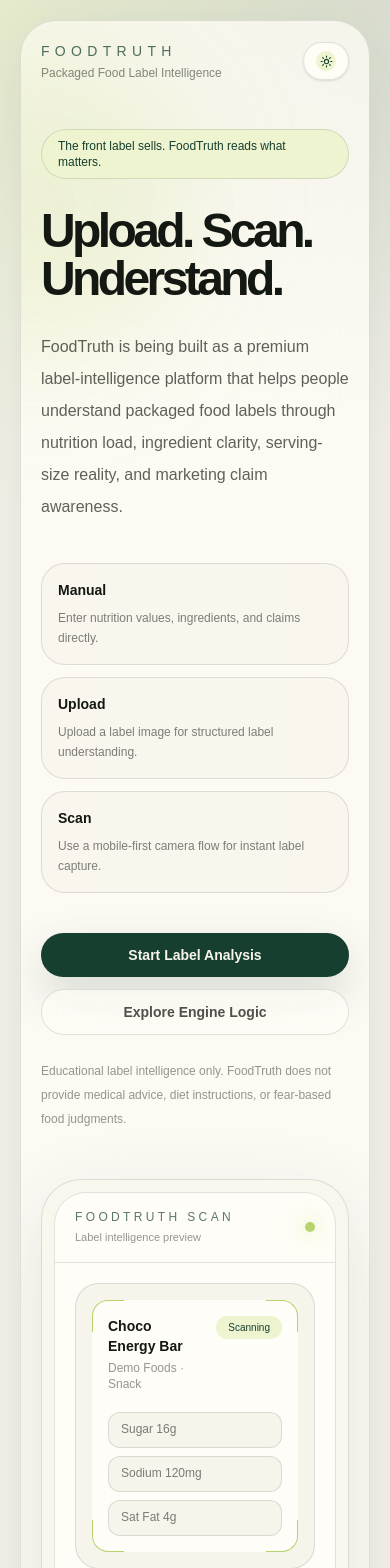
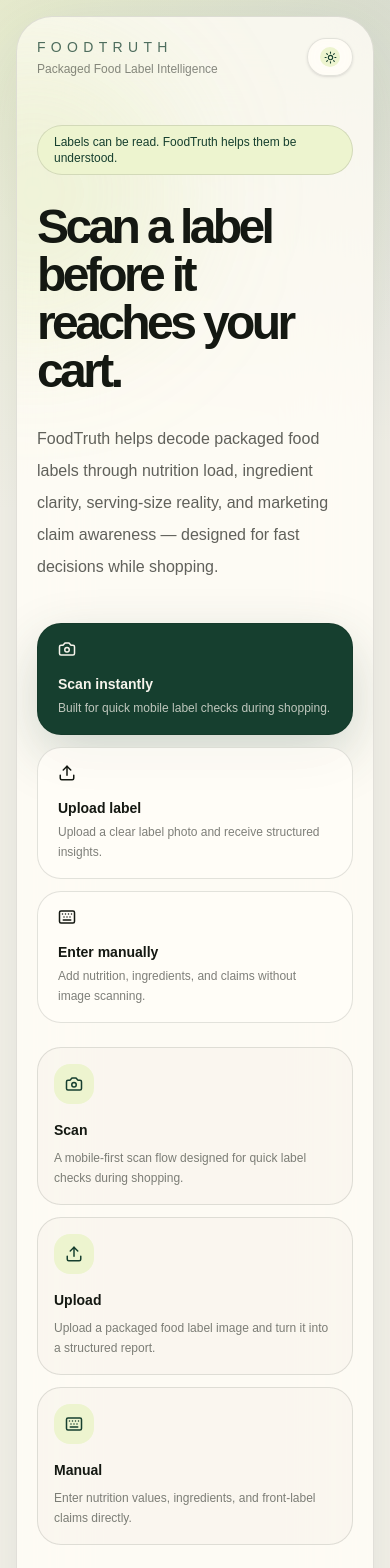
Before and after one commit to sumitdhara609/FoodTruth, a Next.js app: page / in a window 390 px wide. Shown: the top 1568 px of the page. Built offline with nearby package versions, Linux system fonts and the light colour scheme.

Commit message:
Refine mobile-first homepage structure

```diff
--- a/app/page.tsx
+++ b/app/page.tsx
@@ -1,26 +1,36 @@
+import { Camera, Keyboard, Upload } from "lucide-react";
+import { HeroActions } from "@/components/landing/hero-actions";
+import { InputModeCard } from "@/components/landing/input-mode-card";
 import { ScanPreview } from "@/components/landing/scan-preview";
+import { SiteFooter } from "@/components/layout/site-footer";
 import { ThemeToggle } from "@/components/theme/theme-toggle";
 
 const inputModes = [
   {
-    title: "Manual",
-    description: "Enter nutrition values, ingredients, and claims directly.",
+    title: "Scan",
+    description:
+      "A mobile-first scan flow designed for quick label checks during shopping.",
+    icon: <Camera size={18} />,
   },
   {
     title: "Upload",
-    description: "Upload a label image for structured label understanding.",
+    description:
+      "Upload a packaged food label image and turn it into a structured report.",
+    icon: <Upload size={18} />,
   },
   {
-    title: "Scan",
-    description: "Use a mobile-first camera flow for instant label capture.",
+    title: "Manual",
+    description:
+      "Enter nutrition values, ingredients, and front-label claims directly.",
+    icon: <Keyboard size={18} />,
   },
 ];
 
 export default function Home() {
   return (
-    <main className="min-h-screen overflow-hidden px-5 py-5 sm:px-8 sm:py-8 lg:px-14">
-      <section className="relative mx-auto flex min-h-[calc(100vh-2.5rem)] max-w-7xl flex-col overflow-hidden rounded-[2.25rem] border border-[var(--border)] bg-[var(--surface)]/72 p-5 shadow-[var(--shadow-soft)] backdrop-blur-2xl sm:p-8 lg:p-10">
-        <div className="pointer-events-none absolute -left-32 top-10 h-72 w-72 rounded-full bg-[var(--accent)]/20 blur-3xl" />
+    <main className="min-h-screen overflow-hidden px-4 py-4 sm:px-8 sm:py-8 lg:px-14">
+      <section className="relative mx-auto flex min-h-[calc(100vh-2rem)] max-w-7xl flex-col overflow-hidden rounded-[2.25rem] border border-[var(--border)] bg-[var(--surface)]/78 p-5 shadow-[var(--shadow-soft)] backdrop-blur-2xl sm:p-8 lg:p-10">
+        <div className="pointer-events-none absolute -left-32 top-8 h-72 w-72 rounded-full bg-[var(--accent)]/18 blur-3xl" />
         <div className="pointer-events-none absolute -right-32 bottom-10 h-96 w-96 rounded-full bg-[var(--primary)]/10 blur-3xl" />
 
         <nav className="relative z-10 flex items-center justify-between gap-6">
@@ -35,7 +45,7 @@ export default function Home() {
 
           <div className="flex items-center gap-3">
             <div className="hidden rounded-full border border-[var(--border)] bg-[var(--surface)]/70 px-4 py-2 text-xs text-[var(--foreground)]/60 sm:block">
-              Engine v0.1
+              Mobile-first · Free · Premium
             </div>
             <ThemeToggle />
           </div>
@@ -44,58 +54,43 @@ export default function Home() {
         <div className="relative z-10 grid flex-1 gap-12 py-12 lg:grid-cols-[0.98fr_1.02fr] lg:items-center lg:py-16">
           <div>
             <div className="inline-flex rounded-full border border-[var(--border)] bg-[var(--accent-muted)] px-4 py-2 text-xs font-medium text-[var(--primary)]">
-              The front label sells. FoodTruth reads what matters.
+              Labels can be read. FoodTruth helps them be understood.
             </div>
 
             <h1 className="mt-7 max-w-4xl text-5xl font-semibold tracking-[-0.075em] text-[var(--foreground)] sm:text-6xl lg:text-7xl">
-              Upload. Scan. Understand.
+              Scan a label before it reaches your cart.
             </h1>
 
             <p className="mt-7 max-w-2xl text-base leading-8 text-[var(--foreground)]/68 sm:text-lg">
-              FoodTruth is being built as a premium label-intelligence platform
-              that helps people understand packaged food labels through
-              nutrition load, ingredient clarity, serving-size reality, and
-              marketing claim awareness.
+              FoodTruth helps decode packaged food labels through nutrition
+              load, ingredient clarity, serving-size reality, and marketing
+              claim awareness — designed for fast decisions while shopping.
             </p>
 
-            <div className="mt-10 grid gap-3 sm:grid-cols-3">
+            <HeroActions />
+
+            <div className="mt-6 grid gap-3 sm:grid-cols-3">
               {inputModes.map((mode) => (
-                <div
+                <InputModeCard
                   key={mode.title}
-                  className="rounded-3xl border border-[var(--border)] bg-[var(--background)]/60 p-4 transition hover:-translate-y-0.5 hover:bg-[var(--surface-muted)]"
-                >
-                  <p className="text-sm font-semibold text-[var(--foreground)]">
-                    {mode.title}
-                  </p>
-                  <p className="mt-2 text-xs leading-5 text-[var(--foreground)]/55">
-                    {mode.description}
-                  </p>
-                </div>
+                  title={mode.title}
+                  description={mode.description}
+                  icon={mode.icon}
+                />
               ))}
             </div>
 
-            <div className="mt-10 flex flex-col gap-3 sm:flex-row">
-              <button className="rounded-full bg-[var(--primary)] px-6 py-3 text-sm font-semibold text-[var(--background)] shadow-[0_18px_45px_rgba(22,63,47,0.18)] transition hover:opacity-90">
-                Start Label Analysis
-              </button>
-              <button className="rounded-full border border-[var(--border)] bg-[var(--surface)]/70 px-6 py-3 text-sm font-semibold text-[var(--foreground)]/75 transition hover:bg-[var(--surface-muted)]">
-                Explore Engine Logic
-              </button>
-            </div>
-
             <p className="mt-6 max-w-xl text-xs leading-6 text-[var(--foreground)]/45">
-              Educational label intelligence only. FoodTruth does not provide
-              medical advice, diet instructions, or fear-based food judgments.
+              Future signed-in experiences may store scan history and support
+              optional health-context preferences, while keeping guidance
+              educational and responsible.
             </p>
           </div>
 
           <ScanPreview />
         </div>
 
-        <footer className="relative z-10 flex flex-col gap-3 border-t border-[var(--border)] pt-5 text-xs text-[var(--foreground)]/48 sm:flex-row sm:items-center sm:justify-between">
-          <p>Manual entry now. Upload and scan flows planned carefully.</p>
-          <p>Crafted with clarity by Sumit Dhara</p>
-        </footer>
+        <SiteFooter />
       </section>
     </main>
   );
--- /dev/null
+++ b/components/landing/hero-actions.tsx
@@ -0,0 +1,31 @@
+import { Camera, Upload, Keyboard } from "lucide-react";
+
+export function HeroActions() {
+  return (
+    <div className="mt-10 grid gap-3 sm:grid-cols-3">
+      <button className="rounded-[1.5rem] border border-[var(--border)] bg-[var(--primary)] px-5 py-4 text-left text-[var(--background)] shadow-[0_20px_55px_rgba(22,63,47,0.2)] transition hover:-translate-y-1 hover:opacity-95">
+        <Camera size={18} />
+        <span className="mt-4 block text-sm font-semibold">Scan instantly</span>
+        <span className="mt-1 block text-xs leading-5 opacity-75">
+          Built for quick mobile label checks during shopping.
+        </span>
+      </button>
+
+      <button className="rounded-[1.5rem] border border-[var(--border)] bg-[var(--surface)]/80 px-5 py-4 text-left text-[var(--foreground)] transition hover:-translate-y-1 hover:bg-[var(--surface-muted)]">
+        <Upload size={18} />
+        <span className="mt-4 block text-sm font-semibold">Upload label</span>
+        <span className="mt-1 block text-xs leading-5 text-[var(--foreground)]/55">
+          Upload a clear label photo and receive structured insights.
+        </span>
+      </button>
+
+      <button className="rounded-[1.5rem] border border-[var(--border)] bg-[var(--surface)]/80 px-5 py-4 text-left text-[var(--foreground)] transition hover:-translate-y-1 hover:bg-[var(--surface-muted)]">
+        <Keyboard size={18} />
+        <span className="mt-4 block text-sm font-semibold">Enter manually</span>
+        <span className="mt-1 block text-xs leading-5 text-[var(--foreground)]/55">
+          Add nutrition, ingredients, and claims without image scanning.
+        </span>
+      </button>
+    </div>
+  );
+}
--- /dev/null
+++ b/components/landing/input-mode-card.tsx
@@ -0,0 +1,35 @@
+import type { ReactNode } from "react";
+import { cn } from "@/lib/utils";
+
+type InputModeCardProps = {
+  title: string;
+  description: string;
+  icon: ReactNode;
+  className?: string;
+};
+
+export function InputModeCard({
+  title,
+  description,
+  icon,
+  className,
+}: InputModeCardProps) {
+  return (
+    <div
+      className={cn(
+        "group rounded-3xl border border-[var(--border)] bg-[var(--background)]/60 p-4 transition duration-300 hover:-translate-y-1 hover:bg-[var(--surface-muted)]",
+        className
+      )}
+    >
+      <div className="mb-4 grid h-10 w-10 place-items-center rounded-2xl bg-[var(--accent-muted)] text-[var(--primary)] transition group-hover:scale-105">
+        {icon}
+      </div>
+
+      <p className="text-sm font-semibold text-[var(--foreground)]">{title}</p>
+
+      <p className="mt-2 text-xs leading-5 text-[var(--foreground)]/55">
+        {description}
+      </p>
+    </div>
+  );
+}
--- /dev/null
+++ b/components/layout/site-footer.tsx
@@ -0,0 +1,22 @@
+export function SiteFooter() {
+  return (
+    <footer className="relative z-10 flex flex-col gap-4 border-t border-[var(--border)] pt-5 text-xs text-[var(--foreground)]/48 sm:flex-row sm:items-end sm:justify-between">
+      <div>
+        <p>Educational label intelligence. Not medical advice.</p>
+        <p className="mt-1">
+          Manual entry now. Upload, scan, accounts, and saved history planned
+          carefully.
+        </p>
+      </div>
+
+      <div className="text-left sm:text-right">
+        <p className="text-[10px] uppercase tracking-[0.3em] text-[var(--foreground)]/35">
+          Crafted with clarity
+        </p>
+        <p className="mt-1 text-sm font-semibold tracking-[-0.03em] text-[var(--foreground)]/70">
+          Sumit Dhara
+        </p>
+      </div>
+    </footer>
+  );
+}
```
